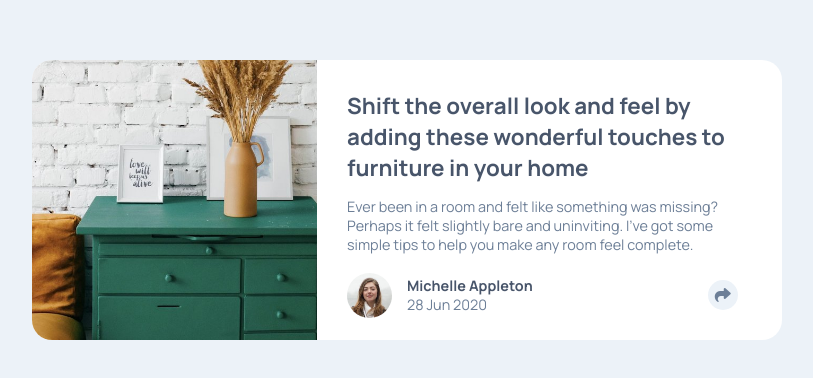
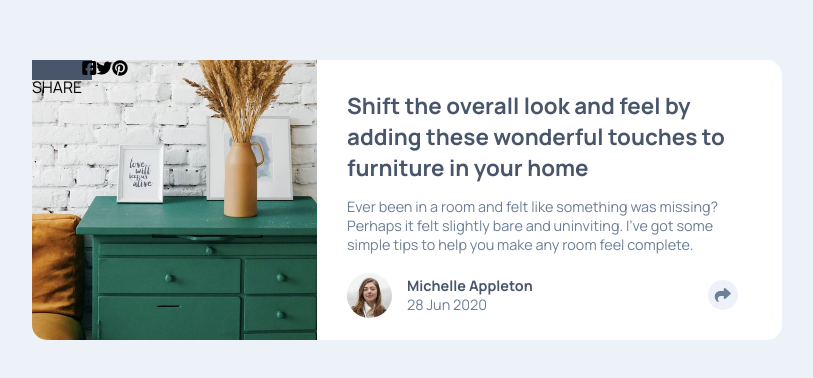
Before and after one commit to hyuyu1012/-FM-Article-preview-component, a plain HTML site: page index.html in a window 1280 px wide. Shown: the part 208-586 px from the top of the page, without its empty margins (233-1046 px from the left). Drawn offline with Linux system fonts and the light colour scheme.

Commit message:
아이콘 추가

```diff
--- a/index.html
+++ b/index.html
@@ -10,13 +10,12 @@
 </head>
 <body>
   <main>
-  <div class="card">
+  <section class="card">
+    <article class="left">
+      <img src="images/drawers.jpg" alt ="drawers"> <!--SEO 최적화를 위해 이미지에 항상 alt 속성을 부여하자-->
+    </article>
 
-    <div class="left">
-      <img src="images/drawers.jpg" alt ="drawers"> <!--SEO 최적화를 위해 이미지에 항상 alt 속성을 부여하자-->
-    </div>
-
-    <div class="right">
+    <article class="right">
       <h1 class="title">Shift the overall look and feel by adding these wonderful touches to furniture in your home</h1>
       <p class="explain">Ever been in a room and felt like something was missing? Perhaps it felt slightly bare and uninviting. I’ve got some simple tips to help you make any room feel complete.</p>
 
@@ -30,8 +29,19 @@
           <i class="fa-solid fa-share"></i>
         </div>
       </div>
-    </div>
-  </div>
+    </article>
+
+
+    <article class="bubble">
+      <p>SHARE</p>
+      <i class="fa-brands fa-square-facebook"></i>
+      <i class="fa-brands fa-twitter"></i>
+      <i class="fa-brands fa-pinterest"></i>
+      <!-- <img src ="images/icon-facebook.svg" alt="icon-facebook"> -->
+      <!-- <img src="images/icon-twitter.svg" alt="icon-twitter"> -->
+      <!-- <img src="images/icon-pinterest.svg" alt="icon-pinterest"> -->
+    </article>
+  </section>
 </main>
   <script src="script.js"></script>
 </body>
--- a/style.css
+++ b/style.css
@@ -30,7 +30,7 @@ body {
   height: 280px;
   display: flex;
   flex-direction: row;
-  border-radius: 20px;
+  border-radius: 15px;
 }
 
 .left {
@@ -42,7 +42,7 @@ body {
 
 
 .left > img {
-  border-radius: 20px;
+  border-radius: 15px;
 }
 
 .right {
@@ -83,7 +83,6 @@ body {
 }
 
 
-
 .profile-info{
   display: flex;
   flex-direction: column;
@@ -117,3 +116,14 @@ body {
 .share-button > i {
   color: var(--Desaturated-Dark-Blue);
 }
+
+.bubble {
+  position: absolute;
+  width: 60px;
+  height: 20px;
+  background-color: var(--Very-Dark-Grayish-Blue);
+  display: flex;
+  justify-content: space-around;
+
+
+}
```
